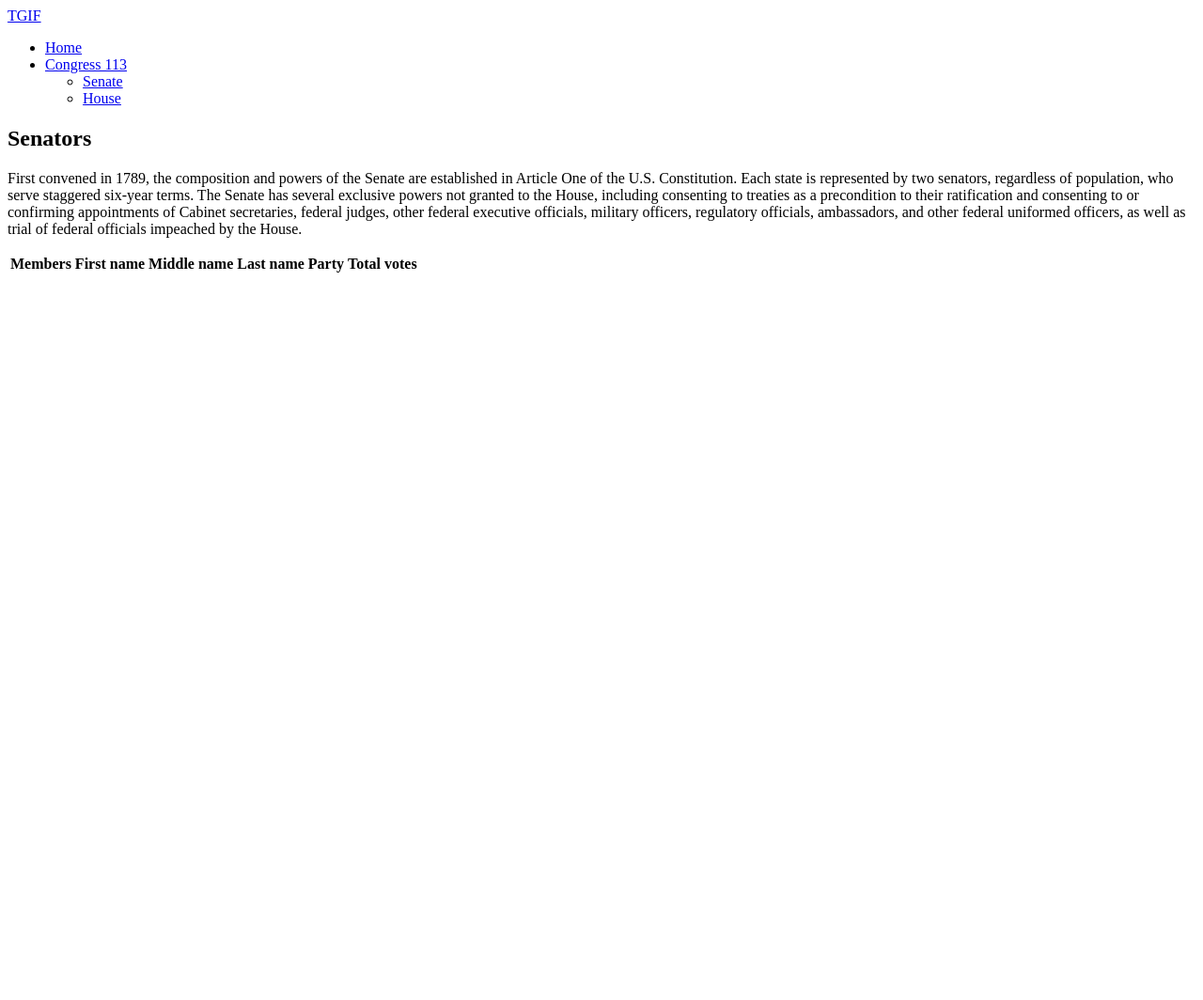
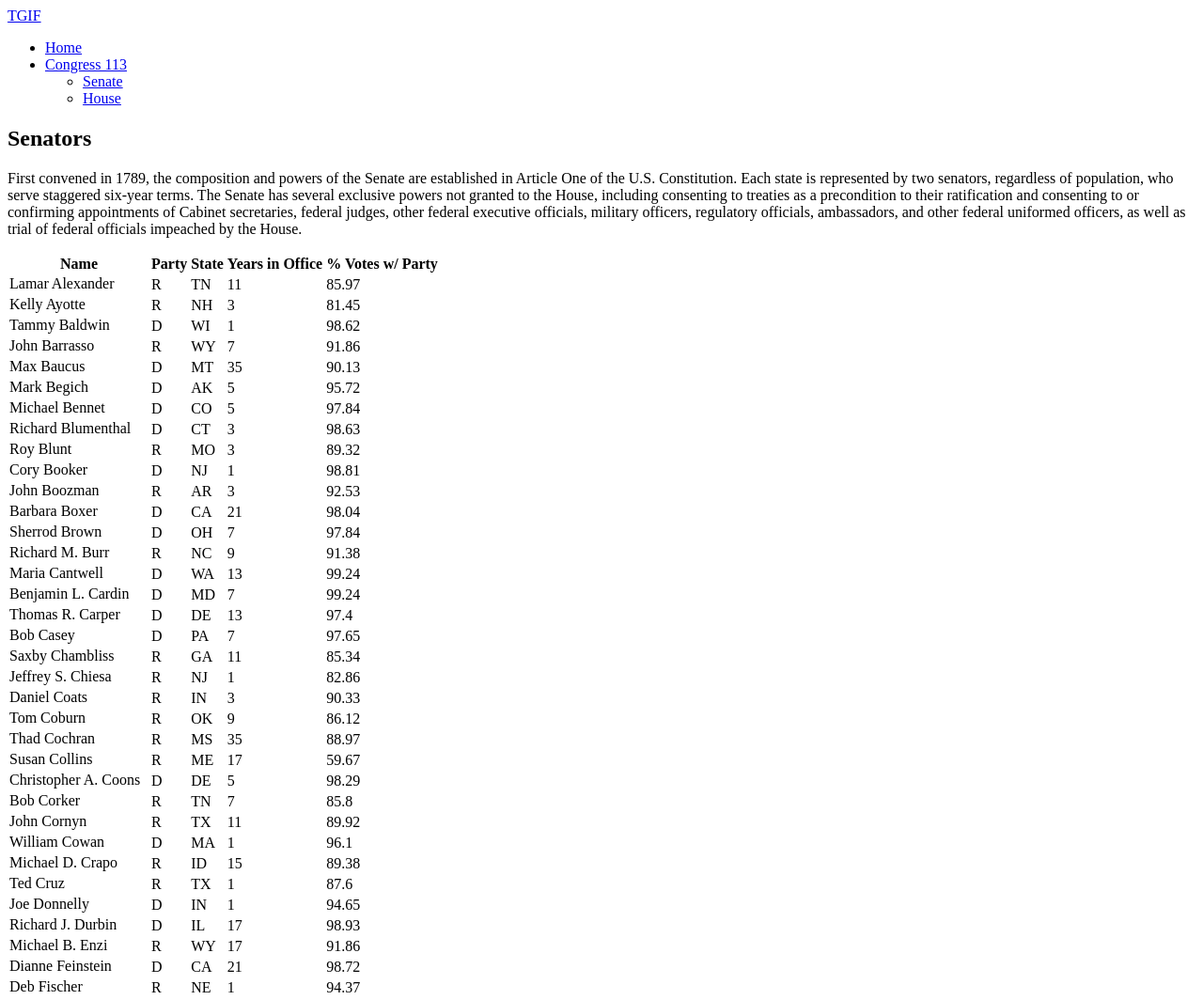
Before and after one commit to carolgaloy/ubiqumtgif, a plain HTML site: page senate_113.html in a window 1280 px wide. Shown: the top 1064 px of the page at 94% size. Before the commit the page ends 800 px from the top, so only its background shows below. Drawn offline with Linux system fonts and the light colour scheme.

Commit message:
Second Table Creation

```diff
--- /dev/null
+++ b/scripts/dataload-senate.js
@@ -0,0 +1,37 @@
+let members = data.results[0].members;
+
+function createTable (senateData) {
+
+    let housedata = document.getElementById("senate-data");
+
+    for (let i = 0; i < senateData.length; i++) {
+
+        let tr = document.createElement("tr");
+
+        let name = document.createElement("td");
+        name = senateData[i].first_name;
+        if (senateData[i].middle_name != null) {
+            name = name + " " + senateData[i].middle_name;
+        }
+        name = name + " " + senateData[i].last_name;
+        name.textContent = name;
+
+        let party = document.createElement("td");
+        party.textContent = senateData[i].party;
+
+        let state = document.createElement("td");
+        state.textContent = senateData[i].state;
+
+        let yearsInOffice = document.createElement("td");
+        yearsInOffice.textContent = senateData[i].seniority;
+
+        let votes = document.createElement("td");
+        votes.textContent = senateData[i].votes_with_party_pct;
+
+        tr.append(name, party, state, yearsInOffice, votes);
+        housedata.appendChild(tr);
+
+    }
+}
+
+createTable(members);
--- a/senate_113.html
+++ b/senate_113.html
@@ -35,12 +35,11 @@
     	    <table>
                 <thead>
                     <tr>
-                        <th>Members</th>
-                        <th>First name</th>
-                        <th>Middle name</th>
-                        <th>Last name</th>
+                        <th>Name</th>
                         <th>Party</th>
-                        <th>Total votes</th>
+                        <th>State</th>
+                        <th>Years in Office</th>
+                        <th>% Votes w/ Party</th>
                     </tr>
                 </thead>
                 <tbody id="senate-data">
@@ -49,6 +48,6 @@
             </table>
         </div>
         <script src="./scripts/senate.js"></script>
-        <script src="./scripts/dataload.js"></script>
+        <script src="./scripts/dataload-senate.js"></script>
     </body>
 </html>
```
Also changed, not shown: house_113.html (+1 -1 lines), scripts/dataload-house.js (renamed from scripts/dataload.js).
